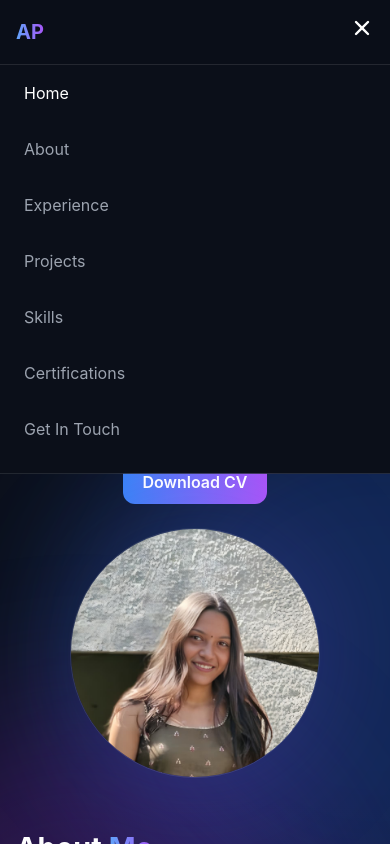
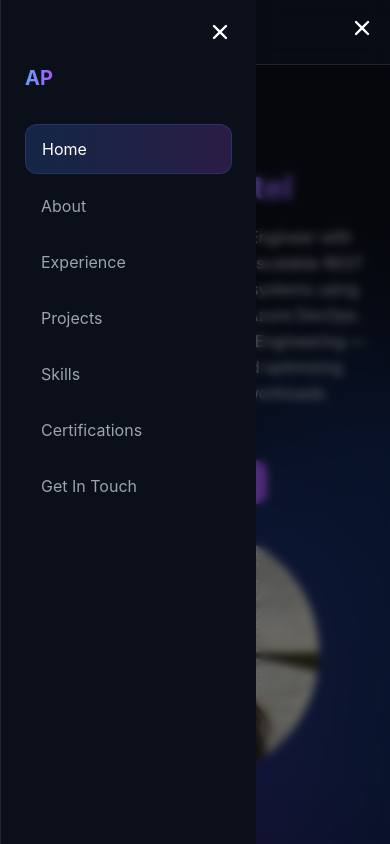
Before and after one commit to anchalpatel/Portfolio, a React (Create React App) app: page / in a window 390 px wide. Both pictures are taken after a click on the button 362 px from the left and 28 px from the top of the page. Shown: the top 844 px of the page. Built offline with nearby package versions, Linux system fonts and the light colour scheme.

Commit message:
Change : Navbar options for smaller screens

```diff
--- a/src/Components/Navbar.jsx
+++ b/src/Components/Navbar.jsx
@@ -1,6 +1,7 @@
 import React, { useEffect, useState } from "react";
 import { navLinks } from "../Constants/NavLiks";
 import { HiMenu, HiX } from "react-icons/hi";
+import { motion, AnimatePresence } from "motion/react";
 
 function Navbar() {
   const [active, setActive] = useState("home");
@@ -8,18 +9,15 @@ function Navbar() {
 
   const handleScroll = (id) => {
     const section = document.getElementById(id);
-
     if (section) {
       window.scrollTo({
         top: section.offsetTop - 80,
         behavior: "smooth",
       });
     }
-
-    setMenuOpen(false); // close menu after click
+    setMenuOpen(false);
   };
 
-  // Active section tracking
   useEffect(() => {
     const handleActiveSection = () => {
       let currentSection = "home";
@@ -27,11 +25,9 @@ function Navbar() {
 
       navLinks.forEach((link) => {
         const section = document.getElementById(link.id);
-
         if (section) {
           const offsetTop = section.offsetTop;
           const distance = Math.abs(window.scrollY - (offsetTop - 100));
-
           if (distance < minDistance) {
             minDistance = distance;
             currentSection = link.id;
@@ -46,9 +42,15 @@ function Navbar() {
     return () => window.removeEventListener("scroll", handleActiveSection);
   }, []);
 
+  // Lock body scroll when menu is open
+  useEffect(() => {
+    document.body.style.overflow = menuOpen ? "hidden" : "";
+    return () => { document.body.style.overflow = ""; };
+  }, [menuOpen]);
+
   return (
+    <>
       <nav className="fixed top-0 left-0 w-full z-50 backdrop-blur-md bg-[#0B0F19]/70 border-b border-white/10">
-
         <div className="max-w-7xl mx-auto flex justify-between items-center px-4 sm:px-6 md:px-8 py-4">
 
           {/* Logo */}
@@ -63,7 +65,6 @@ function Navbar() {
           <div className="hidden md:flex gap-8">
             {navLinks.map((link) => {
               const isActive = active === link.id;
-
               return (
                 <button
                   key={link.id}
@@ -73,7 +74,6 @@ function Navbar() {
                   `}
                 >
                   {link.label}
-
                   <span
                     className={`absolute left-0 bottom-[-4px] h-[2px] bg-gradient-to-r from-blue-400 to-purple-500 transition-all duration-300
                       ${isActive ? "w-full" : "w-0 group-hover:w-full"}
@@ -84,42 +84,87 @@ function Navbar() {
             })}
           </div>
 
-        {/* 🍔 Hamburger (Mobile) */}
-        <div className="md:hidden text-2xl text-white">
+          {/* Hamburger */}
+          <div className="md:hidden text-2xl text-white z-50">
             <button onClick={() => setMenuOpen(!menuOpen)}>
               {menuOpen ? <HiX /> : <HiMenu />}
             </button>
           </div>
+
+        </div>
+      </nav>
+
+      {/* Mobile Sidebar */}
+      <AnimatePresence>
+        {menuOpen && (
+          <>
+            {/* Backdrop */}
+            <motion.div
+              key="backdrop"
+              initial={{ opacity: 0 }}
+              animate={{ opacity: 1 }}
+              exit={{ opacity: 0 }}
+              transition={{ duration: 0.2 }}
+              className="fixed inset-0 z-40 bg-black/50 backdrop-blur-sm md:hidden"
+              onClick={() => setMenuOpen(false)}
+            />
+
+            {/* Sidebar panel */}
+            <motion.div
+              key="sidebar"
+              initial={{ x: "-100%" }}
+              animate={{ x: 0 }}
+              exit={{ x: "-100%" }}
+              transition={{ type: "spring", stiffness: 300, damping: 30 }}
+              className="fixed top-0 left-0 h-full w-64 z-50 bg-[#0B0F19] border-l border-white/10 flex flex-col md:hidden"
+            >
+
+              {/* Close button */}
+              <div className="flex justify-end px-6 py-5">
+                <button
+                  onClick={() => setMenuOpen(false)}
+                  className="text-2xl text-white"
+                >
+                  <HiX />
+                </button>
               </div>
 
-      {/* 📱 Mobile Menu */}
-      {menuOpen && (
-        <div className="md:hidden px-6 pb-6 pt-2 bg-[#0B0F19] border-t border-white/10">
+              {/* Logo inside sidebar */}
+              <div className="px-6 mb-8">
+                <span className="text-xl font-bold bg-gradient-to-r from-blue-400 to-purple-500 bg-clip-text text-transparent">
+                  AP
+                </span>
+              </div>
 
-          <div className="flex flex-col gap-4">
-
-            {navLinks.map((link) => {
+              {/* Nav links */}
+              <div className="flex flex-col px-6 gap-2">
+                {navLinks.map((link, i) => {
                   const isActive = active === link.id;
-
                   return (
-                <button
+                    <motion.button
                       key={link.id}
+                      initial={{ opacity: 0, x: 20 }}
+                      animate={{ opacity: 1, x: 0 }}
+                      transition={{ delay: i * 0.06 }}
                       onClick={() => handleScroll(link.id)}
-                  className={`text-left py-2 transition
-                    ${isActive ? "text-white" : "text-gray-400"}
+                      className={`text-left px-4 py-3 rounded-xl transition-all duration-200
+                        ${isActive
+                          ? "bg-gradient-to-r from-blue-500/20 to-purple-500/20 text-white border border-blue-500/20"
+                          : "text-gray-400 hover:text-white hover:bg-white/5"
+                        }
                       `}
                     >
                       {link.label}
-                </button>
+                    </motion.button>
                   );
                 })}
-
               </div>
 
-        </div>
+            </motion.div>
+          </>
         )}
-
-    </nav>
+      </AnimatePresence>
+    </>
   );
 }
 
```
Lines whose indentation alone changed are shown as unchanged.
